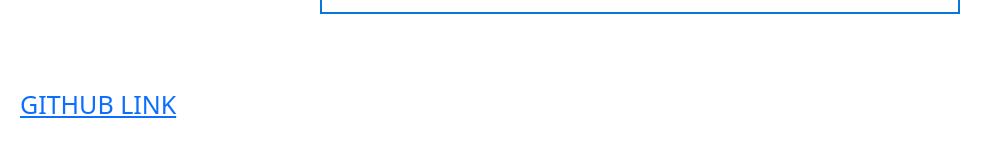
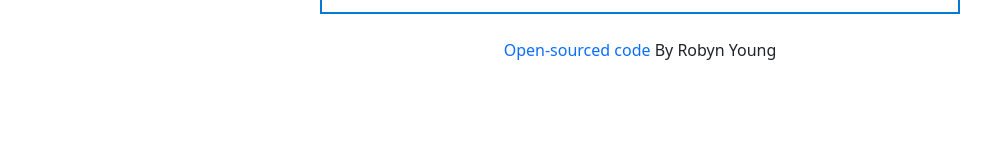
Before and after one commit to ROBYN13Y/SheCodesPlus-Weather-App, a plain HTML site: page index.html in a window 1280 px wide. Shown: the part 627-784 px from the top of the page, without its empty margins (0-1003 px from the left). Drawn offline with nearby package versions, Linux system fonts and the light colour scheme.

Commit message:
Updated .info
GitHub link into div

```diff
--- a/index.html
+++ b/index.html
@@ -201,14 +201,17 @@
     </div>
     <!-- END WEATHER APP BODY -->
     <br />
-    <br />
-    <br />
     <!-- GITHUB LINK -->
-    <a
-      href="https://github.com/ROBYN13Y/SheCodesPlus-Weather-App"
-      class="github-link"
-      >GITHUB LINK</a
-    >
+    <div class="info">
+      <a
+        href="https://github.com/ROBYN13Y/SheCodesPlus-Weather-App"
+        class="github-link"
+        style="text-decoration: none"
+      >
+        Open-sourced code
+      </a>
+      By Robyn Young
+    </div>
 
     <script src="main.js"></script>
   </body>
--- a/main.css
+++ b/main.css
@@ -199,7 +199,6 @@ h2 {
   padding: 5px 2px;
 }
 
-.github-link {
-  padding-left: 20px;
-  font-size: 25px;
+.info {
+  text-align: center;
 }
```
